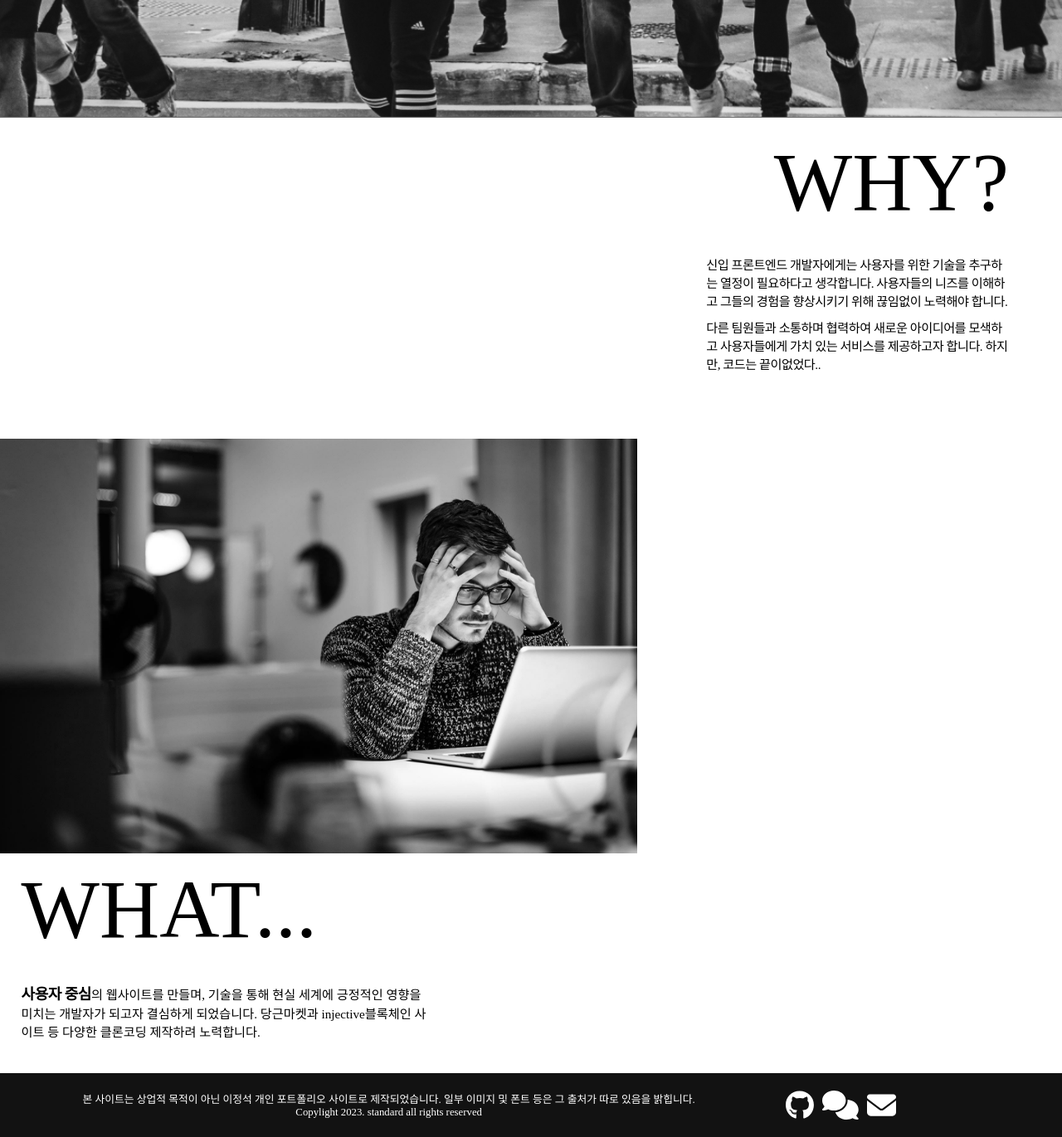
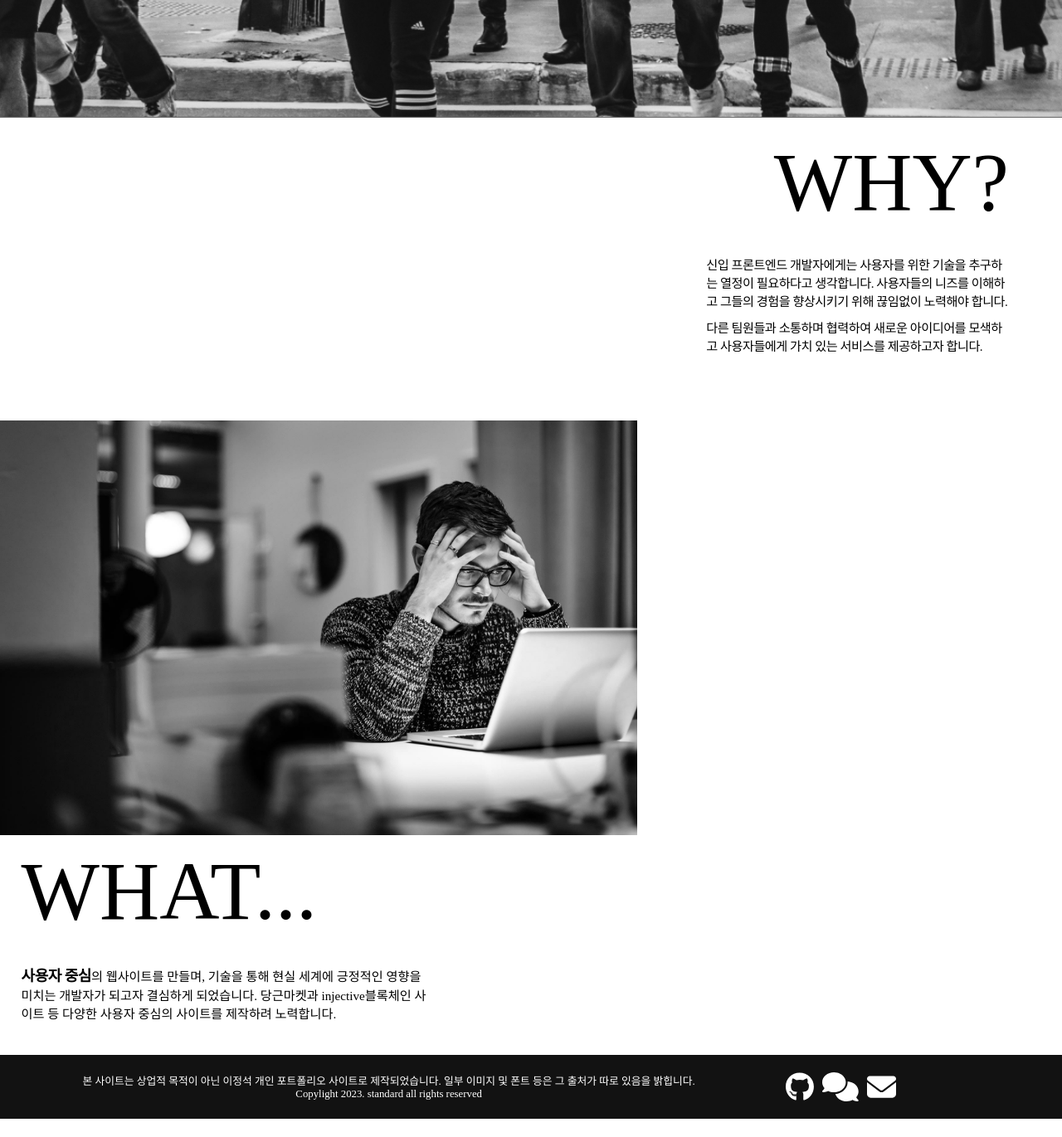
Before and after one commit to JEONGSUK2/seokPortFolio, a React (Create React App) app: page /about in a window 1280 px wide. Shown: the part 1116-2487 px from the top of the page at 83% size. After the commit the page ends 2465 px from the top, so only its background shows below. Built offline with nearby package versions, Linux system fonts and the light colour scheme.

Commit message:
포트폴리오 수정

```diff
--- a/src/pages/About.js
+++ b/src/pages/About.js
@@ -191,7 +191,7 @@ function About() {
                     </p>
                     <p>
                     다른 팀원들과 소통하며 협력하여 새로운 아이디어를 모색하고 사용자들에게 가치 있는 서비스를 제공하고자 합니다.
-                    하지만, 코드는 끝이없었다..
+
                     </p>
                    </WhyDesc>
             </Why>
@@ -200,7 +200,7 @@ function About() {
                 <WhatTitle>WHAT...</WhatTitle>
                 <WhatDesc>
                     <p><span>사용자 중심</span>의 웹사이트를 만들며, 기술을 통해 현실 세계에 긍정적인 영향을 미치는 개발자가 되고자 결심하게 되었습니다.
-                            당근마켓과 injective블록체인 사이트 등 다양한 클론코딩 제작하려 노력합니다.
+                            당근마켓과 injective블록체인 사이트 등 다양한 사용자 중심의 사이트를 제작하려 노력합니다.
                     </p>
 
 
```
